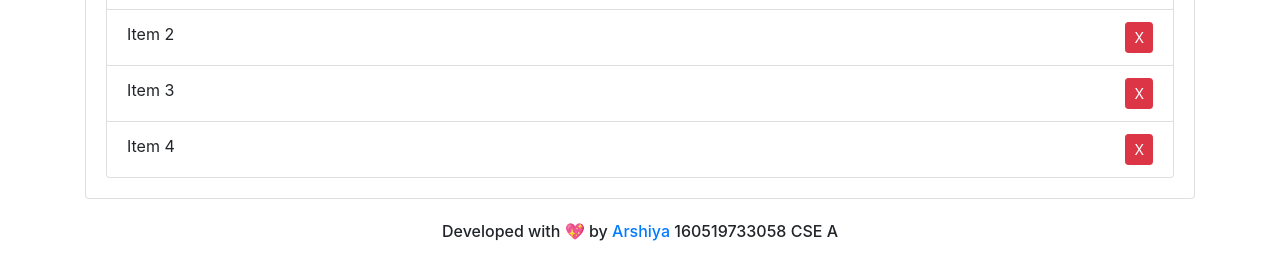
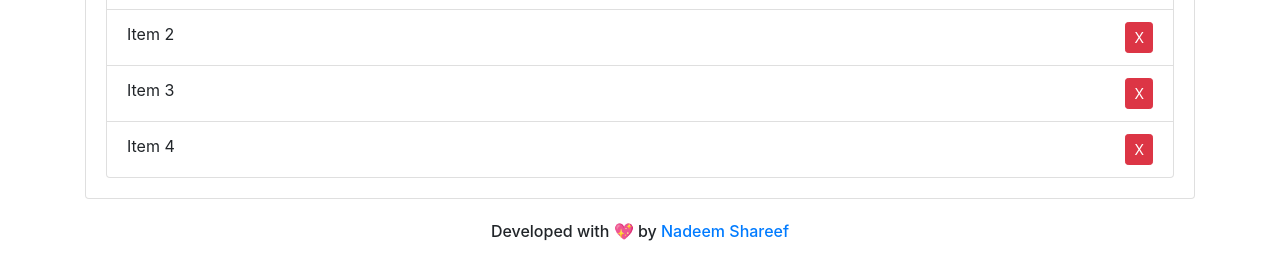
Before and after one commit to shareef99/ItemList, a plain HTML site: page index.html in a window 1280 px wide. Shown: the part 335-614 px from the top of the page. Drawn offline with nearby package versions, Linux system fonts and the light colour scheme.

Commit message:
Update index.html

```diff
--- a/index.html
+++ b/index.html
@@ -93,9 +93,8 @@
                     target="_blank"
                     rel="noopener noreferrer"
                 >
-                    Arshiya
+                    Nadeem Shareef
                 </a>
-                160519733058 CSE A
             </span>
         </div>
 
```
